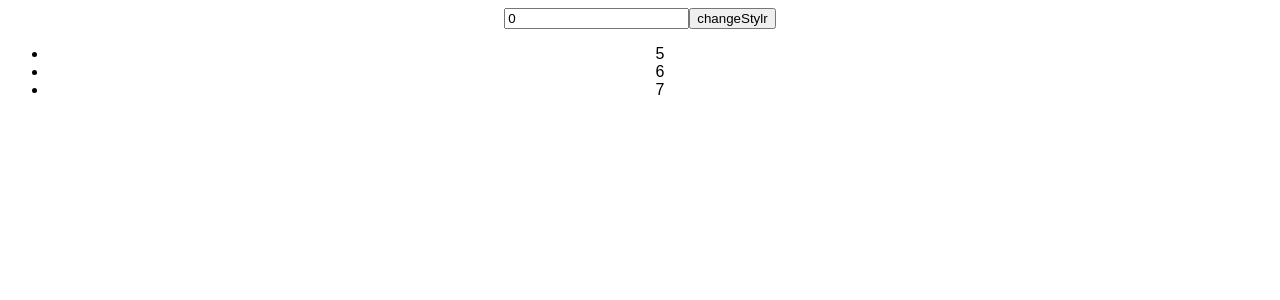
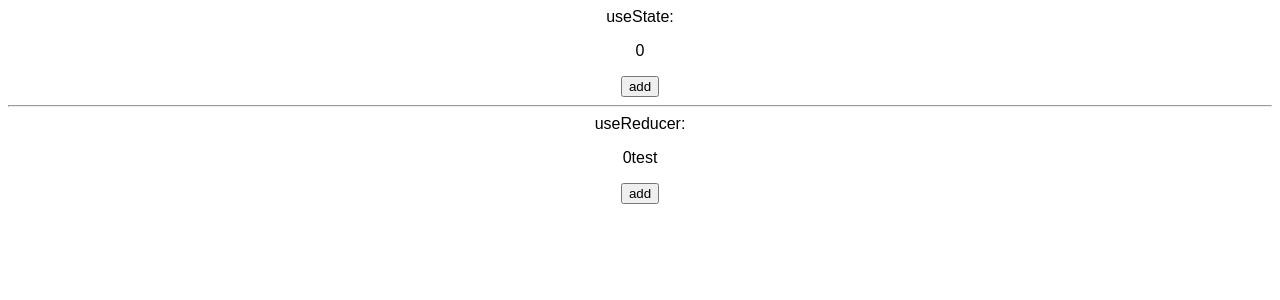
Before and after one commit to Crystak1831/ReactConcept, a React (Create React App) app: page / in a window 1280 px wide. Shown: the top 300 px of the page. Built offline with nearby package versions, Linux system fonts and the light colour scheme.

Commit message:
add useReducer

```diff
--- a/src/App.js
+++ b/src/App.js
@@ -21,7 +21,10 @@ import "./styles.css";
 // import Memo from "./hooks/useMemo/Memo";
 
 // useCallback
-import UseCallbackDemo from "./hooks/useCallback/useCallback";
+// import UseCallbackDemo from "./hooks/useCallback/useCallback";
+
+// useReducer
+import UseReducerDemo from "./hooks/useReducer/useReducerDemo";
 
 export default function App() {
   return (
@@ -47,7 +50,10 @@ export default function App() {
       {/* <Memo /> */}
 
       {/* useCallback */}
-      <UseCallbackDemo />
+      {/* <UseCallbackDemo /> */}
+
+      {/* useReducer*/}
+      <UseReducerDemo />
     </div>
   );
 }
--- /dev/null
+++ b/src/hooks/useReducer/useReducerDemo.js
@@ -0,0 +1,44 @@
+import React, { useState, useReducer } from "react";
+
+const ACTIONS = {
+  ADD: "ADD"
+};
+
+function hooksReducer(state, action) {
+  switch (action.type) {
+    case ACTIONS.ADD:
+      // 一定要copy
+      return { ...state, counter: state.counter + 1 };
+    default:
+      return state;
+  }
+}
+
+export default function UseReducerDemo() {
+  const [count1, setCount] = useState(0);
+  const [state, dispatch] = useReducer(hooksReducer, {
+    counter: 0,
+    text: "test"
+  });
+  const addHandler = () => {
+    setCount(count1 + 1);
+  };
+
+  const HandleAdd = () => {
+    dispatch({ type: ACTIONS.ADD });
+  };
+  return (
+    <div>
+      useState:
+      <p>{count1}</p>
+      <button onClick={addHandler}>add</button>
+      <hr />
+      useReducer:
+      <p>
+        {state.counter}
+        {state.text}
+      </p>
+      <button onClick={HandleAdd}>add</button>
+    </div>
+  );
+}
```
